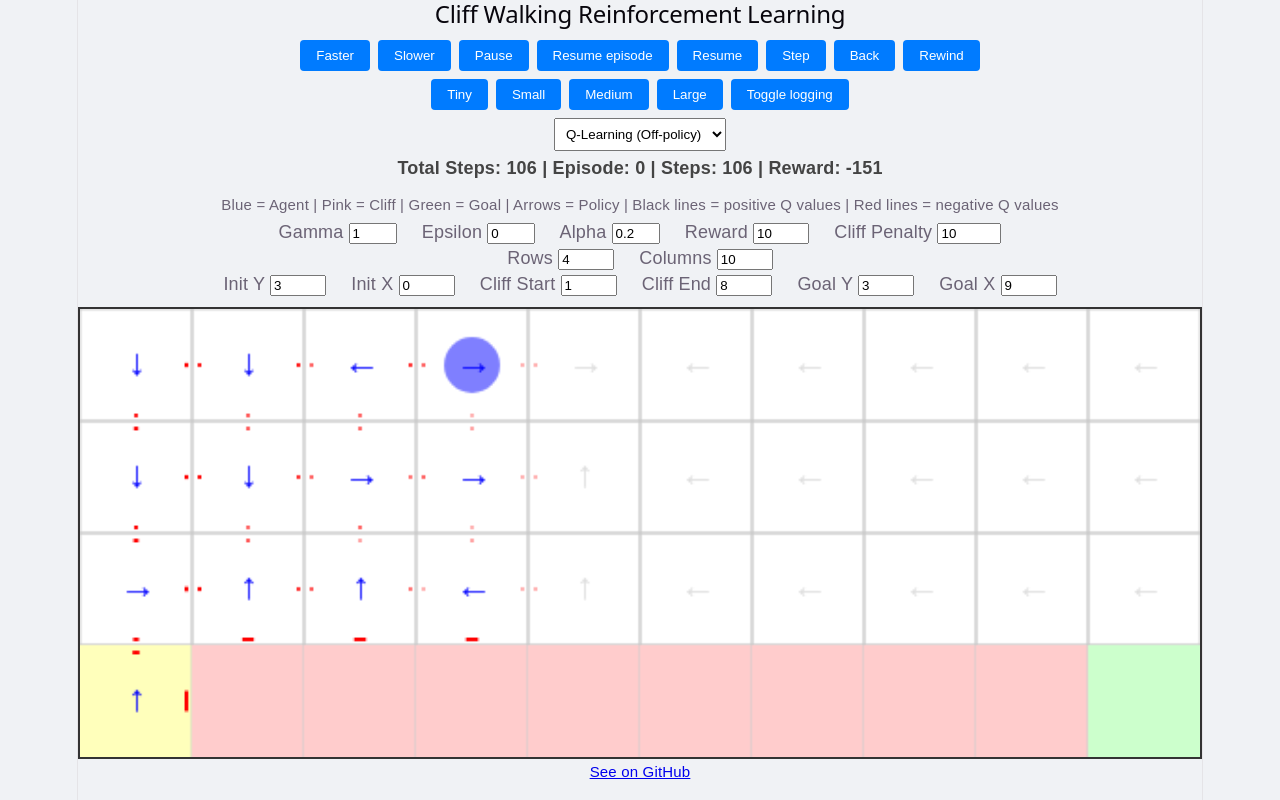
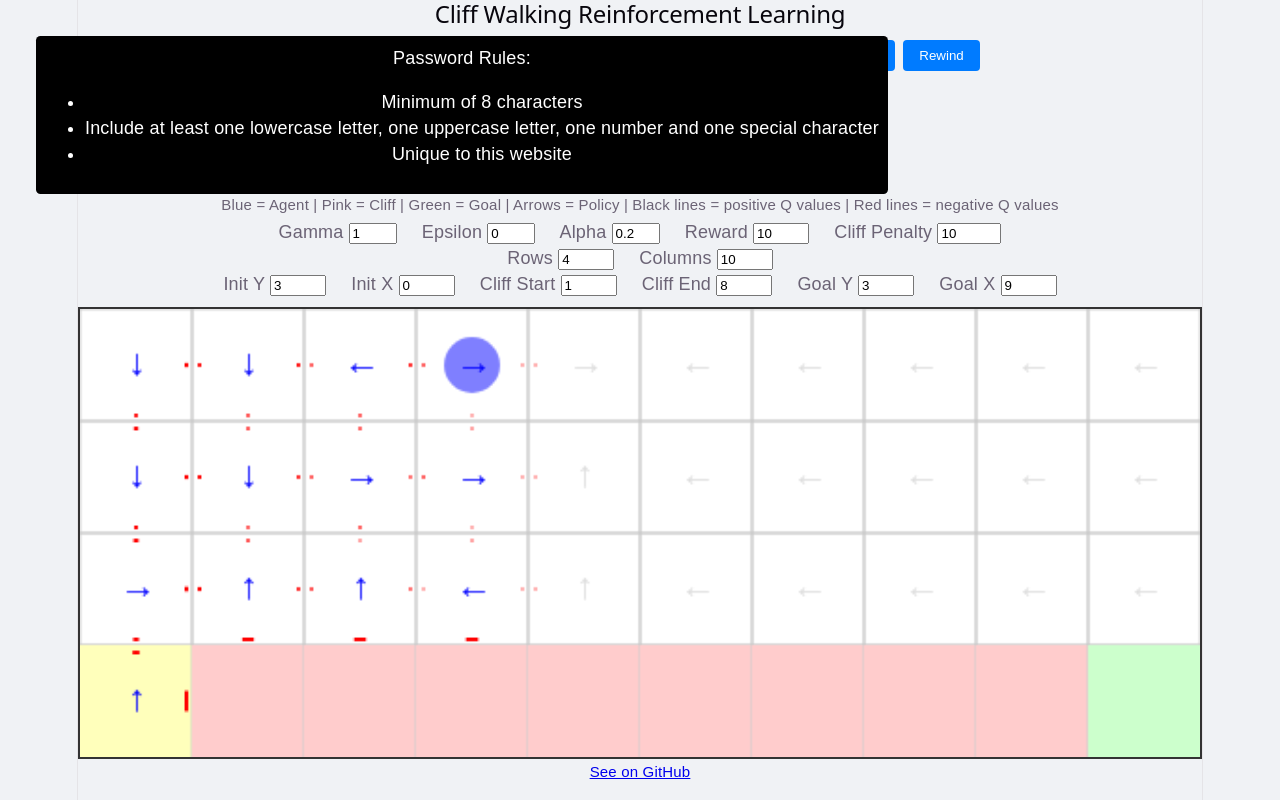
Before and after one commit to dominicprior/rl, a website built with Vite: page index.html in a window 1280 px wide. Both pictures are taken after a click on the button "Faster". Built offline with nearby package versions, Linux system fonts and the light colour scheme.

Commit message:
temp - a very messy example of ARIA multiline tooltips

```diff
--- a/src/main.ts
+++ b/src/main.ts
@@ -429,7 +429,8 @@ function initdom() {
     select.appendChild(optionEl);
   }
 
-  addButton(buttons, 'Faster', () => { timeout /= 2 }, 'go faster!<br>really fast');
+  addButton(buttons, 'Faster', () => { timeout /= 2 }, `go faster!
+  really fast`);
   addButton(buttons, 'Slower', () => { timeout *= 2 });
   addButton(buttons, 'Pause', stop_animation);
   addButton(buttons, 'Resume episode', resume_episode);
@@ -576,9 +577,22 @@ function addButton(controls: HTMLDivElement, text: string, f: () => void, tip: s
   const b = document.createElement('button');
   b.textContent = text;
   b.addEventListener('click', f);
-  b.setAttribute('class', 'tooltip');
-  b.setAttribute('data-tip', tip);
+  b.setAttribute('aria-describedby', 'myrules');
   controls.appendChild(b);
+  const d = document.createElement('div');
+  d.setAttribute('role', 'tooltip');
+  d.setAttribute('id', 'myrules');
+  d.innerHTML = `  <p>Password Rules:</p>
+  <ul>
+    <li>Minimum of 8 characters</li>
+    <li>
+      Include at least one lowercase letter, one uppercase letter, one number
+      and one special character
+    </li>
+    <li>Unique to this website</li>
+  </ul>
+`;
+  controls.appendChild(d);
 }
 
 // function log(...args: any[]): void {
--- a/src/style.css
+++ b/src/style.css
@@ -303,20 +303,26 @@ button { padding: 8px 16px; cursor: pointer; background: #007bff; color: white;
 button:hover { background: #0056b3; }
 select { padding: 7px; margin: 4px; }
 
-.tooltip { position: relative; }
-.tooltip::after {
-  content: attr(data-tip);
+[role="tooltip"] {
+  visibility: hidden;
   position: absolute;
-  bottom: 125%;
-  left: 50%;
-  transform: translateX(-50%);
-  background: #333;
+  top: 2rem;
+  left: 2rem;
+  background: black;
   color: white;
-  padding: 4px 8px;
-  border-radius: 4px;
-  white-space: nowrap;
-  opacity: 0;
-  pointer-events: none;
-  transition: opacity 0.2s;
+  padding: 0.5rem;
+  border-radius: 0.25rem;
+  /* Give some time before hiding so mouse can exit the input
+  and enter the tooltip */
+  transition: visibility 0.5s;
 }
-.tooltip:hover::after { opacity: 1; }
+[aria-describedby]:hover,
+[aria-describedby]:focus {
+  position: relative;
+}
+[aria-describedby]:hover + [role="tooltip"],
+[aria-describedby]:focus + [role="tooltip"],
+[role="tooltip"]:hover,
+[role="tooltip"]:focus {
+  visibility: visible;
+}
```
